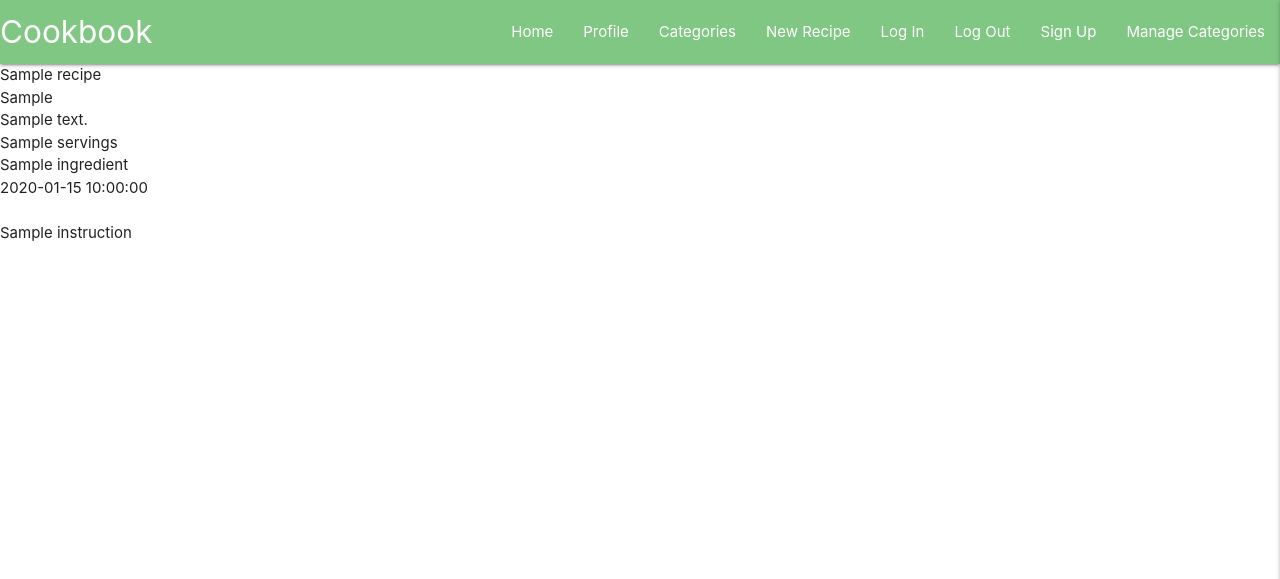
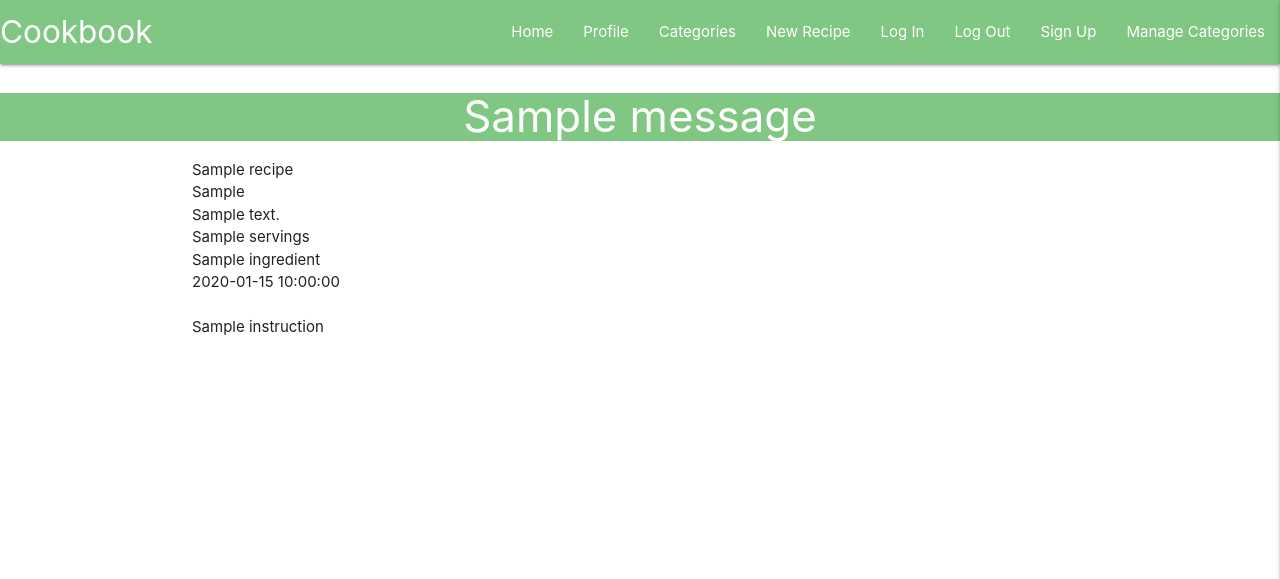
Before and after one commit to Code-Institute-Submissions/CI_MS3, a Flask app: page / in a window 1280 px wide. Shown: the top 579 px of the page. Run offline with Flask 2, Linux system fonts and the light colour scheme; one stand-in notice (Sample message) is shown; a database or web service that is not in the repository returns one stand-in record (values such as "Sample title"); some libraries are stand-ins or nearby versions; some web fonts are replaced.

Commit message:
Add functional signup form, placeholder flash msg formatting

```diff
--- a/app.py
+++ b/app.py
@@ -28,6 +28,22 @@ def all_recipes():
 
 @app.route("/signup", methods=["GET", "POST"])
 def signup():
+    if request.method == "POST":
+        existing_user = mongo.db.users.find_one(
+            {"username": request.form.get("username").lower()})
+
+        if existing_user:
+            flash("Username already exists!")
+            return redirect(url_for("signup"))
+
+        register = {
+            "username": request.form.get("username").lower(),
+            "password": generate_password_hash(request.form.get("password"))
+        }
+        mongo.db.users.insert_one(register)
+
+        session["user"] = request.form.get("username").lower()
+        flash("Signup Successful!")
     return render_template("signup.html")
 
 
--- a/templates/base.html
+++ b/templates/base.html
@@ -58,8 +58,27 @@
 
     </header>
 
-    {% block content %}
-    {% endblock %}
+    <!-- Flash messages -->
+    <section>
+
+        {% with messages = get_flashed_messages() %}
+            {% if messages %}
+                {% for message in messages %}
+                    <div class="flash">
+                        <h3 class="green lighten-2 white-text center-align">{{ message }}</h3>
+                    </div>
+                {% endfor %}
+            {% endif %}
+        {% endwith %}
+
+    </section>
+
+    <main class="container">
+
+        {% block content %}
+        {% endblock %}
+
+    </main>
 
     <script src="https://code.jquery.com/jquery-3.5.1.min.js"
         integrity="sha256-9/aliU8dGd2tb6OSsuzixeV4y/faTqgFtohetphbbj0=" crossorigin="anonymous">
--- a/templates/signup.html
+++ b/templates/signup.html
@@ -12,7 +12,7 @@
                     <div class="row">
                     <div class="input-field col s12">
                         <i class="fas fa-user-edit prefix white-text"></i>
-                        <input id="username" name="username" type="text" class="validate">
+                        <input id="username" name="username" type="text" minlength="5" maxlength="20" pattern="^[a-zA-Z0-9]{5,20}$" class="validate" required>
                         <label for="username" class="white-text">Username</label>
                         </div>
                     </div>
@@ -20,7 +20,7 @@
                     <div class="row">
                         <div class="input-field col s12">
                             <i class="fas fa-key prefix white-text"></i>
-                            <input id="password" name="password" type="password" class="validate">
+                            <input id="password" name="password" type="password" minlength="5" maxlength="20" pattern="^[a-zA-Z0-9]{5,20}$" class="validate" required>
                             <label for="password" class="white-text">Password</label>
                         </div>
                     </div>
```
